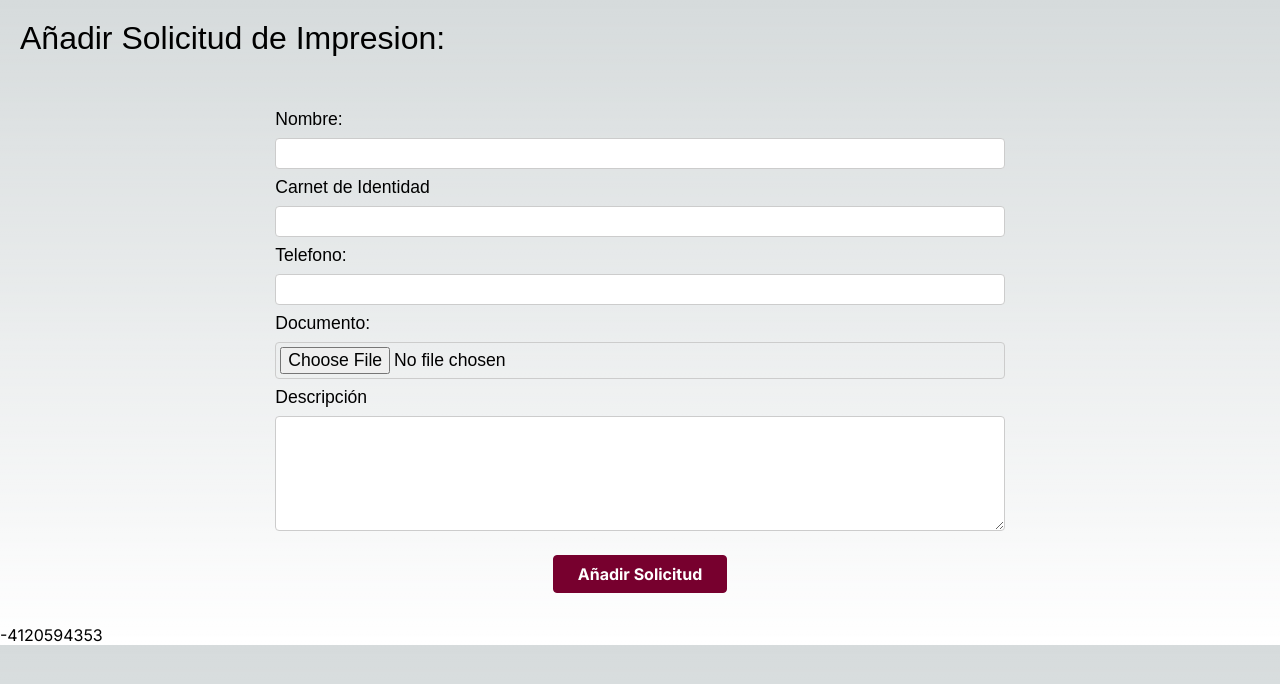
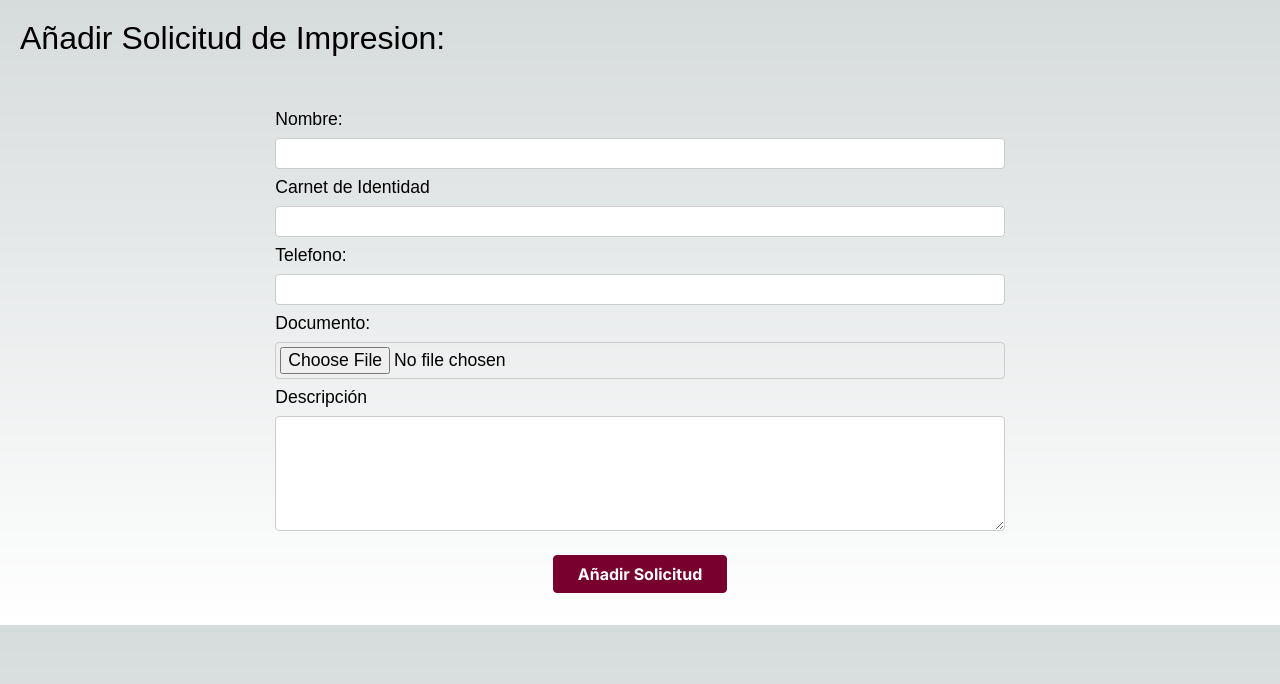
Before and after one commit to Hacedor2003/web-impresiones, a Next.js app: page /solicitud in a window 1280 px wide. Shown: the top 684 px of the page. Built offline with nearby package versions, Linux system fonts and the light colour scheme.

Commit message:
Quitando eso

```diff
--- a/app/solicitud/page.tsx
+++ b/app/solicitud/page.tsx
@@ -63,7 +63,6 @@ export default function Page() {
 				addSolicitudFileHandler={addSolicitudFileHandler}
 				loading={loading}
 			/>
-			<p>{CHAT_ID}</p>
 		</>
 	);
 }
```
